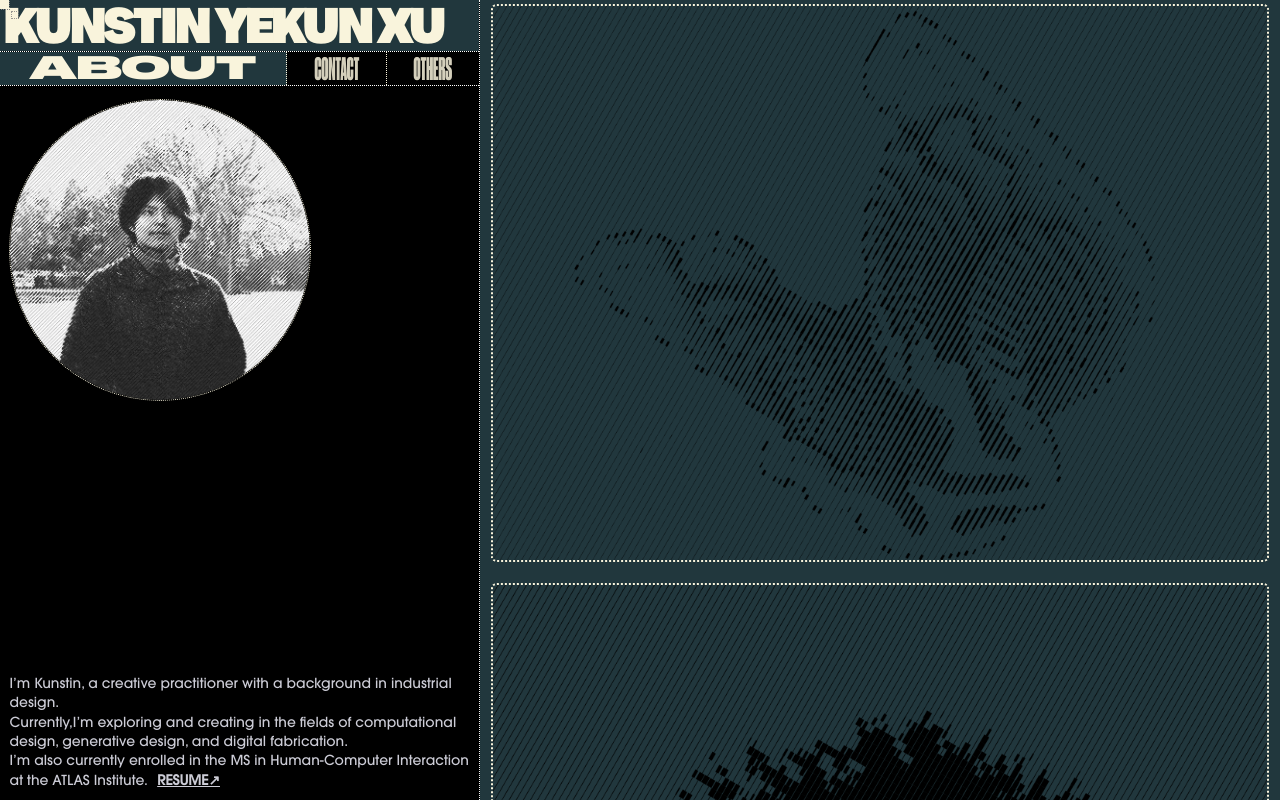
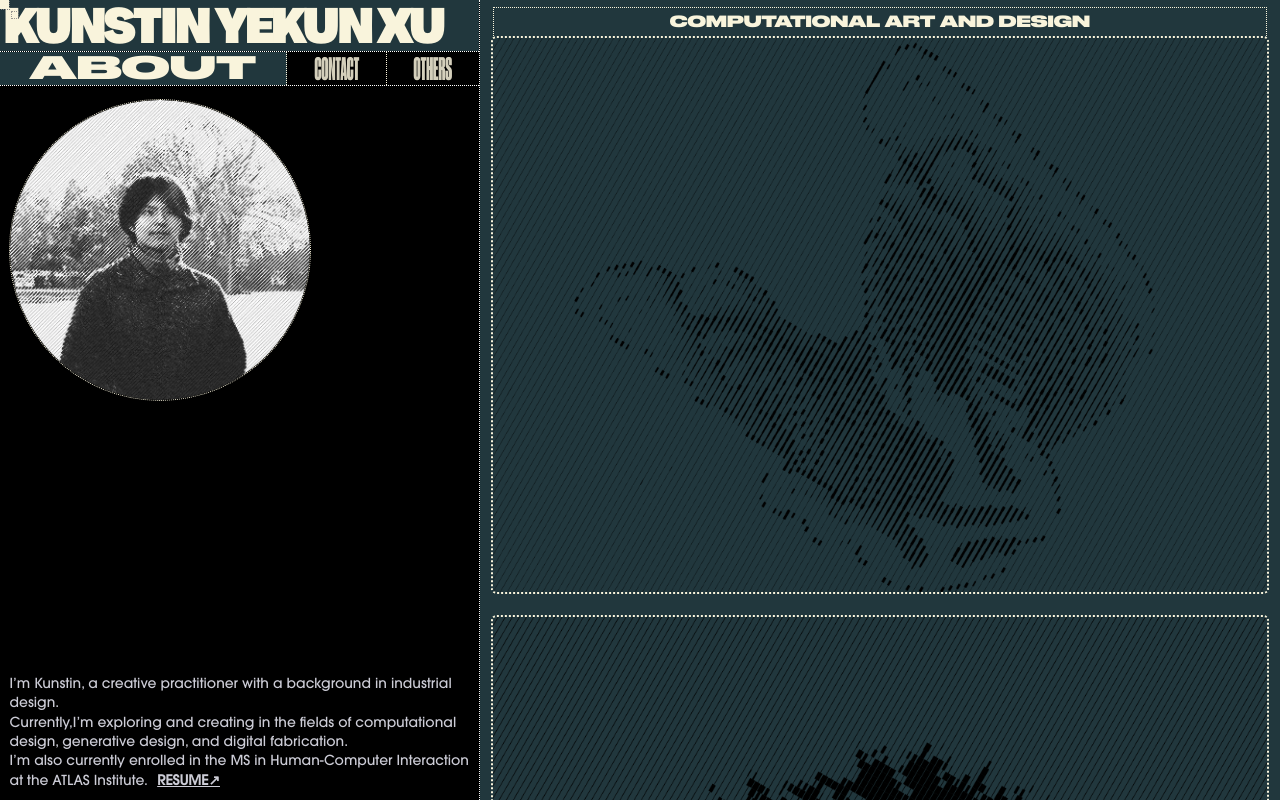
Before and after one commit to KSJIM/Kunstinweb2025, a Next.js app: page / in a window 1280 px wide. Built offline with nearby package versions, Linux system fonts and the light colour scheme.

Commit message:
分类更新

```diff
--- /dev/null
+++ b/components/CategoryHeader.module.css
@@ -0,0 +1,22 @@
+/* components/CategoryHeader.module.css */
+
+.categoryHeader {
+    font-family: 'DrukWide';
+    text-transform: uppercase;
+    font-size: 1em;
+    text-align: center;
+    color: #f9f4dc;
+    padding: 0.4em 0;
+    margin-top: 0.1%;
+    border-left: 1.5px dotted #f9f4dc;
+    border-right: 1.5px dotted #f9f4dc;
+    border-top: 1.5px dotted #f9f4dc;
+    transition: font-size 0.4s ease;
+  }
+
+  :global(.container.detail-open) .categoryHeader {
+    font-size: 0.5em;
+  }
+  .categoryHeader:hover {
+    background-color: black; /* ✅ 黑底 */
+  }
--- a/pages/_app.js
+++ b/pages/_app.js
@@ -2,7 +2,6 @@
 import '../styles/style.css';
 import '../components/Cursor.css';
 import Cursor from '../components/Cursor';
-
 export default function App({ Component, pageProps }) {
   return (
     <>
--- a/pages/index.js
+++ b/pages/index.js
@@ -5,6 +5,14 @@ import projectsData from '../data/projectData';
 
 import ProjectDetail from '../components/ProjectDetail';
 {console.log('render ProjectDetail')}
+
+//作品分类
+
+
+import styles from '../components/CategoryHeader.module.css';
+
+
+
 
 //每个项目标题和封面图
 const projects = [
@@ -46,7 +54,7 @@ const projectColors = {
   'Caltyp':'#36292f',
   'L-Shufa': '#cdd1d3',
   'B8': '#9e9d08',
-  'Sternal': '#f0fcf4',
+  'Sternal': '#346c9c',
   'Terra': '#daa45a',
 };
 
@@ -64,6 +72,8 @@ export default function Home() {
 
 
 
+
+
   //视频播放
   const sidebarVideos = [ '/sidebarmedia/A2.mp4',];
   const [currentVideo, setCurrentVideo] = useState(sidebarVideos[0]);
@@ -78,8 +88,25 @@ export default function Home() {
   }, []);
 
 
+//项目分类
 
+const mainRef = useRef();  // 用于控制整个 scroll 区
+const categoryRefs = {
+  'Computational Art and Design': useRef(null),
+  'Industrial and Product Design': useRef(null),
+  'Creative Coding': useRef(null),
+  'Communication Design': useRef(null),
+};
 
+const handleCategoryClick = (category) => {
+  if (categoryRefs[category]?.current && mainRef?.current) {
+    const offsetTop = categoryRefs[category].current.offsetTop;
+    mainRef.current.scrollTo({
+      top: offsetTop,
+      behavior: 'smooth'
+    });
+  }
+};
 
 
  //项目detail
@@ -191,11 +218,30 @@ activeColor;
   const openDetail = (project) => {
     setActiveProject(project);
     setShowDetail(true);
+ // 滚动到点击的项目位置
+ setTimeout(() => {
+  const element = document.querySelector(`[data-project="${project}"]`);
+  if (element && mainRef.current) {
+    mainRef.current.scrollTo({
+      top: element.offsetTop,
+      behavior: 'smooth',
+    });
+  }
+}, 100);
 };
 
   const closeDetail = () => {
     setShowDetail(false);
     setActiveProject(null);
+    setTimeout(() => {
+      const element = document.querySelector(`[data-project="${project}"]`);
+      if (element && mainRef.current) {
+        mainRef.current.scrollTo({
+          top: element.offsetTop,
+          behavior: 'smooth',
+        });
+      }
+    }, 100);
   };
 
 
@@ -310,14 +356,29 @@ activeColor;
 
 
       {/* === Project Gallery === */}
+
       <div
+  ref={mainRef}
   className="main"
   style={{
     backgroundColor: currentBgColor,
     transition: 'background-color 0.4s ease',
   }}
 >
-  {projects.map((project) => (
+  {Object.entries({
+    'Computational Art and Design': projects.slice(0, 2),
+    'Industrial and Product Design': projects.slice(2),
+    // 后续你可继续添加分类
+  }).map(([category, categoryProjects]) => (
+    <div key={category} ref={categoryRefs[category]}>
+      <div
+        className={styles.categoryHeader}
+        onClick={() => handleCategoryClick(category)}
+      >
+        {category}
+      </div>
+
+      {categoryProjects.map((project) => (
         <div
           key={project.id}
           className="project-image-container"
@@ -338,7 +399,8 @@ activeColor;
             />
           </div>
         </div>
-
+      ))}
+    </div>
   ))}
 </div>
 
```
Also changed, not shown: components/CategoryHeader.js (added, +16 -0 lines). Lines whose indentation alone changed are shown as unchanged.
